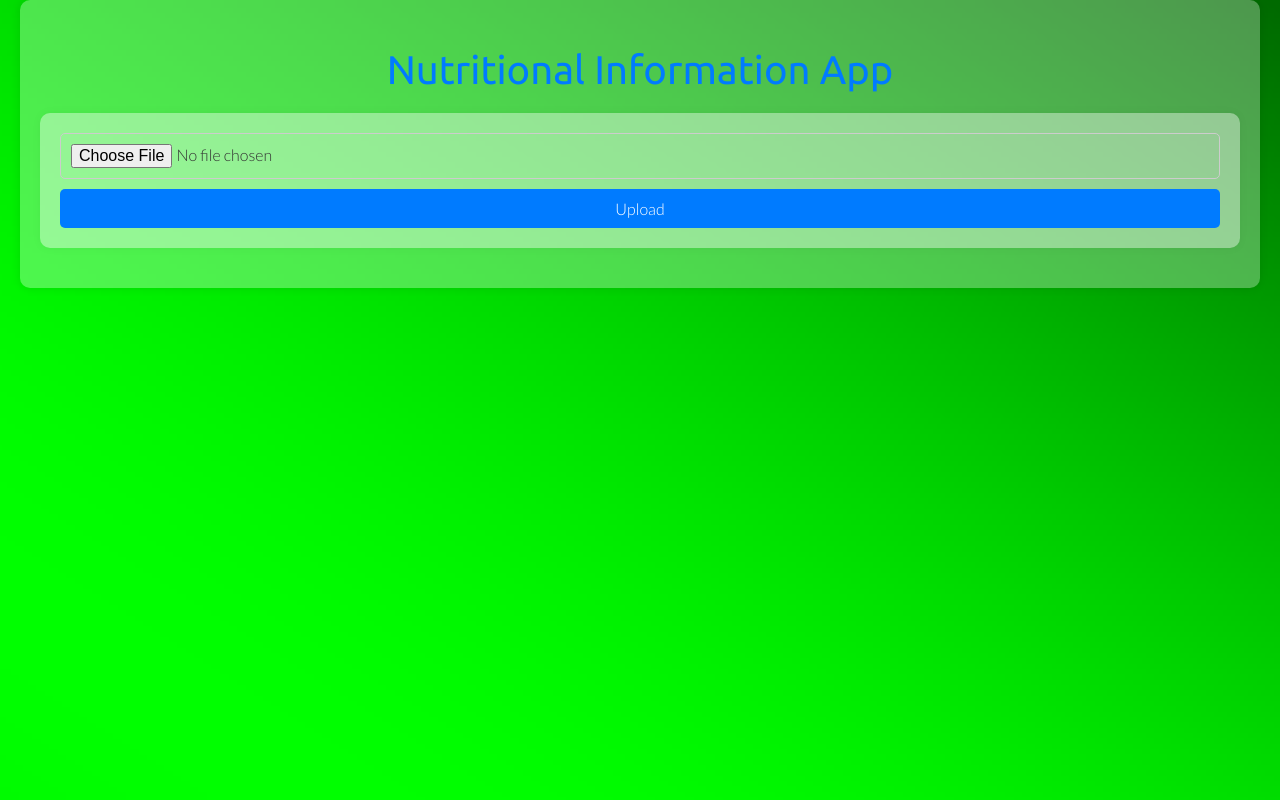
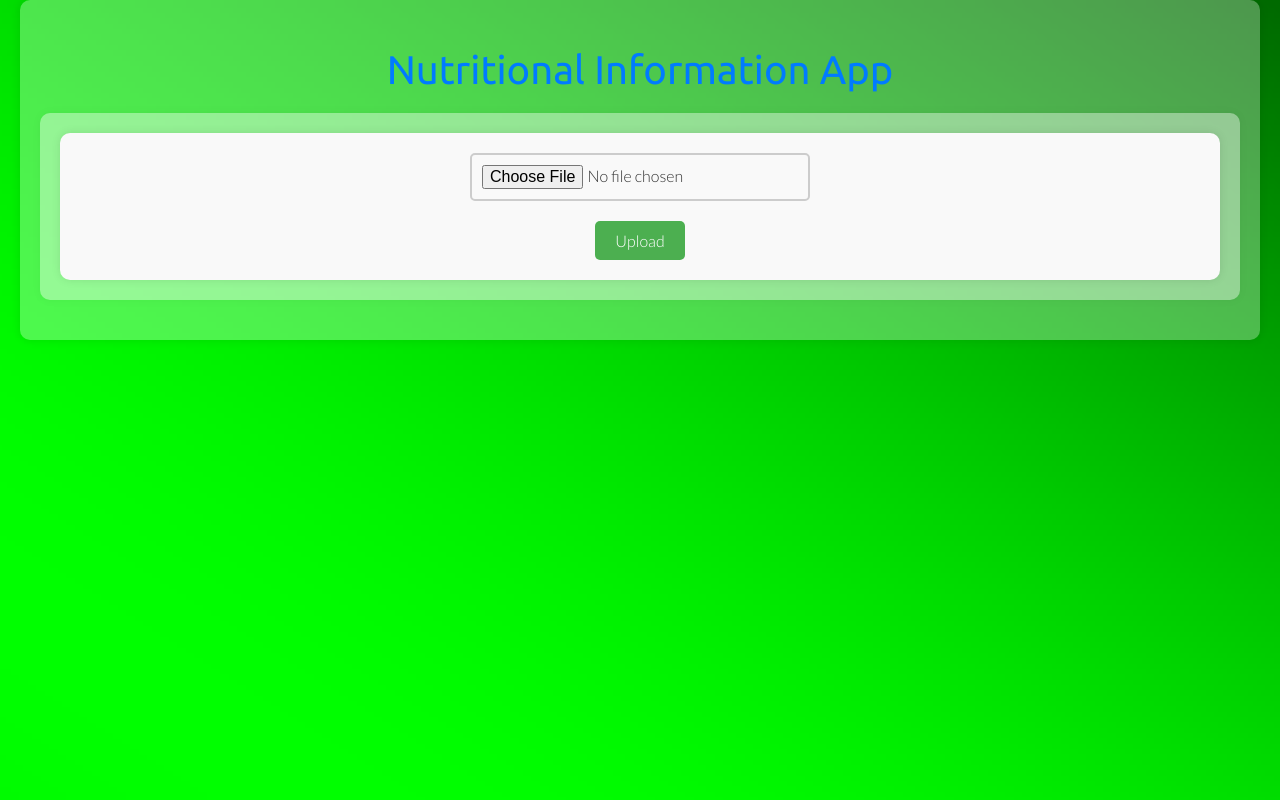
Before and after one commit to DSnake333/nutritional-analysis, a Flask app: page / in a window 1280 px wide. Run offline with Flask 3, Linux system fonts and the light colour scheme.

Commit message:
Update styles.css

```diff
--- a/static/styles.css
+++ b/static/styles.css
@@ -199,3 +199,48 @@ ul li:before {
     height: 100%;
     z-index: -1;
 }
+/* CSS for the upload form */
+form {
+    display: flex;
+    flex-direction: column;
+    align-items: center;
+    padding: 20px;
+    background-color: #f9f9f9;
+    border-radius: 10px;
+    box-shadow: 0px 0px 10px rgba(0, 0, 0, 0.1);
+}
+
+input[type="file"] {
+    margin-bottom: 10px;
+    padding: 10px;
+    border: 2px solid #ccc;
+    border-radius: 5px;
+    font-size: 16px;
+}
+
+button[type="submit"] {
+    background-color: #4CAF50;
+    color: white;
+    padding: 10px 20px;
+    border: none;
+    border-radius: 5px;
+    cursor: pointer;
+    font-size: 16px;
+    transition-duration: 0.4s;
+}
+
+button[type="submit"]:hover {
+    background-color: #45a049;
+}
+img {
+    width: 600px; /* Set the desired width */
+    height: 400px; /* Set the desired height */
+    margin: 50px auto; /* Set top and bottom margin to 20px and left and right margin to auto */
+    display: block; /* Ensures that the margin auto works */
+    z-index: 999;
+}
+p {
+    background-color: rgba(45, 227, 25, 0.5); /* Subtle background color */
+    padding: 10px; /* Padding around the text */
+    border-radius: 5px; /* Rounded corners */
+}
```
